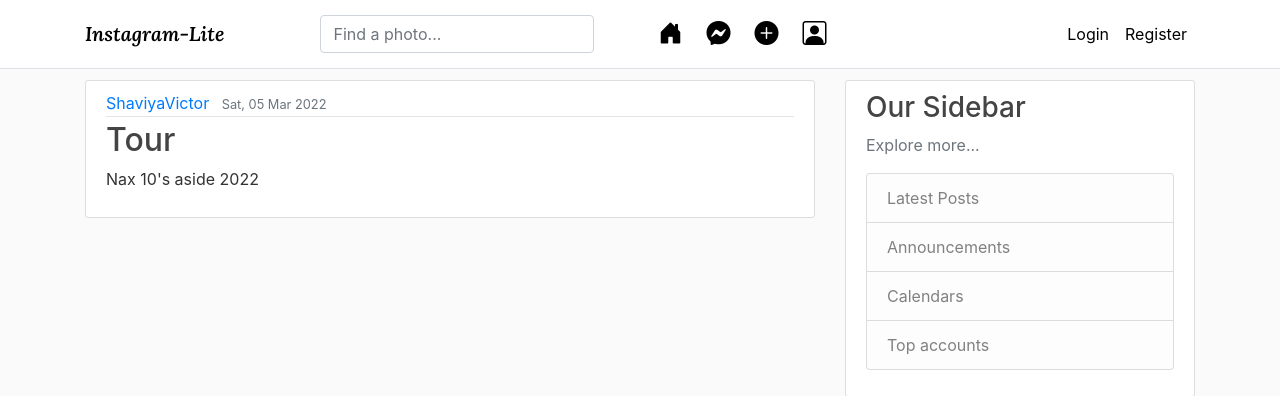
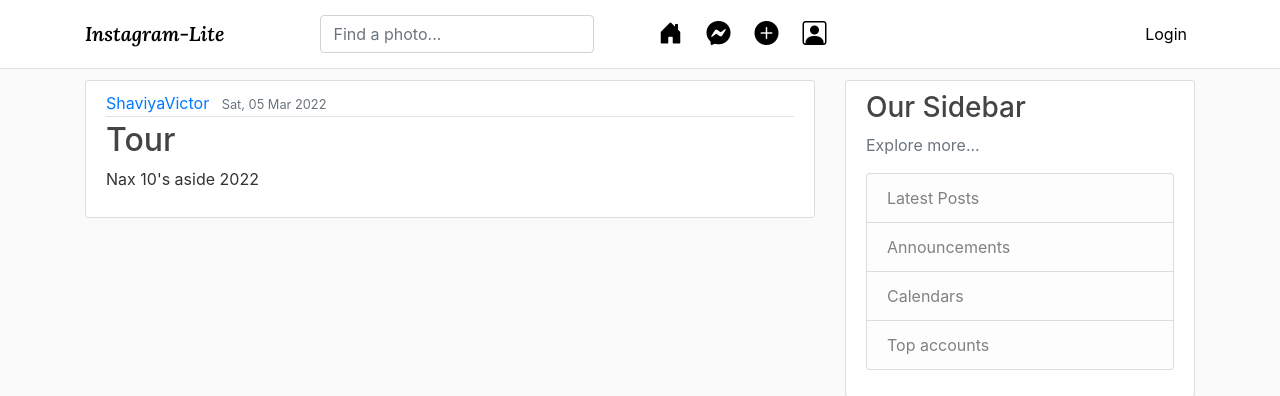
Before and after one commit to ShaviyaVictor/instagram_lite, a Django app: page / in a window 1280 px wide. Shown: the top 396 px of the page. Run offline with Django 4.2, Linux system fonts and the light colour scheme; data comes from the database, SQL or seed files in the repository; some libraries are stand-ins or nearby versions.

Commit message:
Dictate the navBar links being displayed

```diff
--- a/blog/templates/blog/base.html
+++ b/blog/templates/blog/base.html
@@ -60,10 +60,20 @@
             </div>
 
             <!-- Navbar Right Side -->
+
             <div class="navbar-nav">
+
+              {% if user.is_authenticated %}
+
+              <a class="nav-item nav-link" href="{% url 'logout' %}">Logout</a>
+
+              {% else %}
+
               <a class="nav-item nav-link" href="{% url 'login' %}">Login</a>
-              <a class="nav-item nav-link" href="{% url 'register' %}">Register</a>
             </div>
+
+            {% endif %}
+
           </div>
         </div>
       </nav>
```
